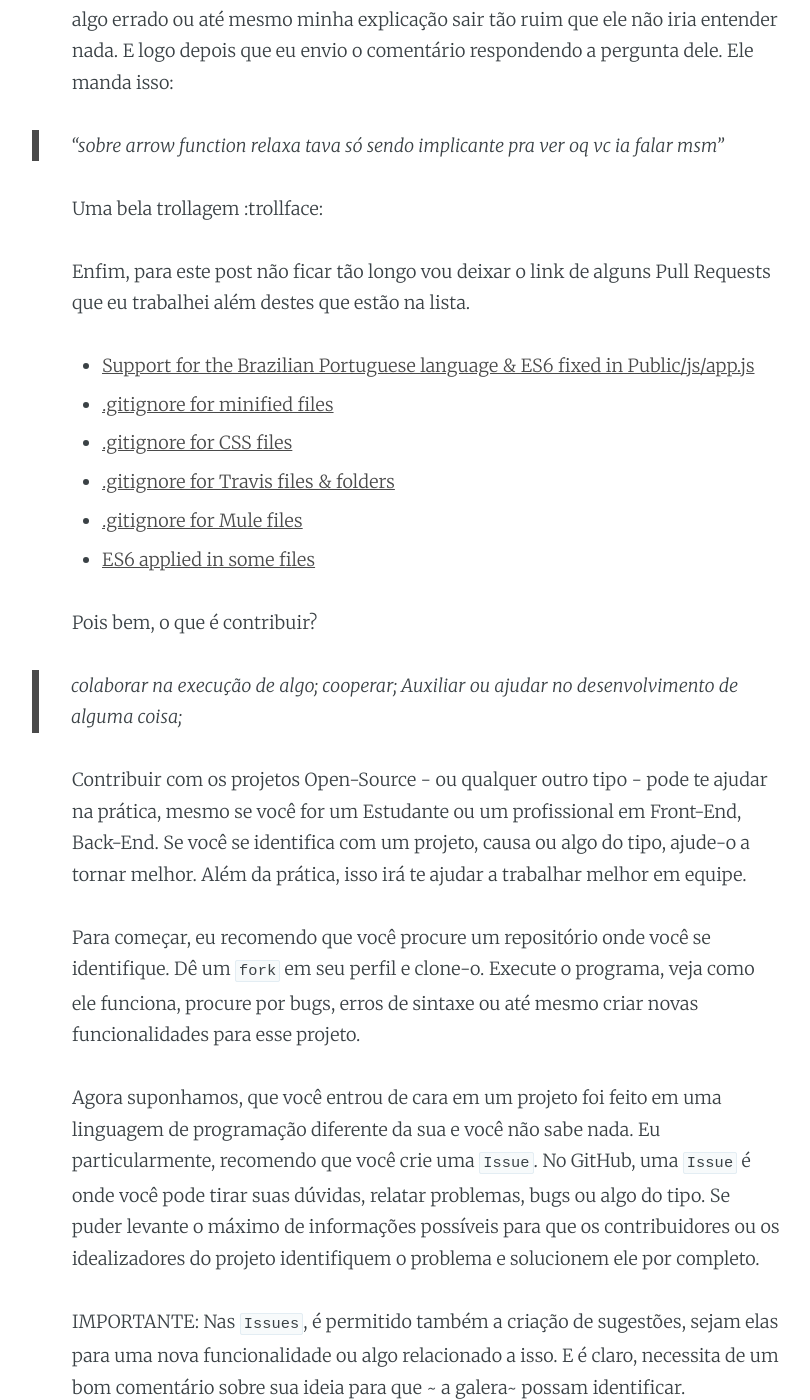
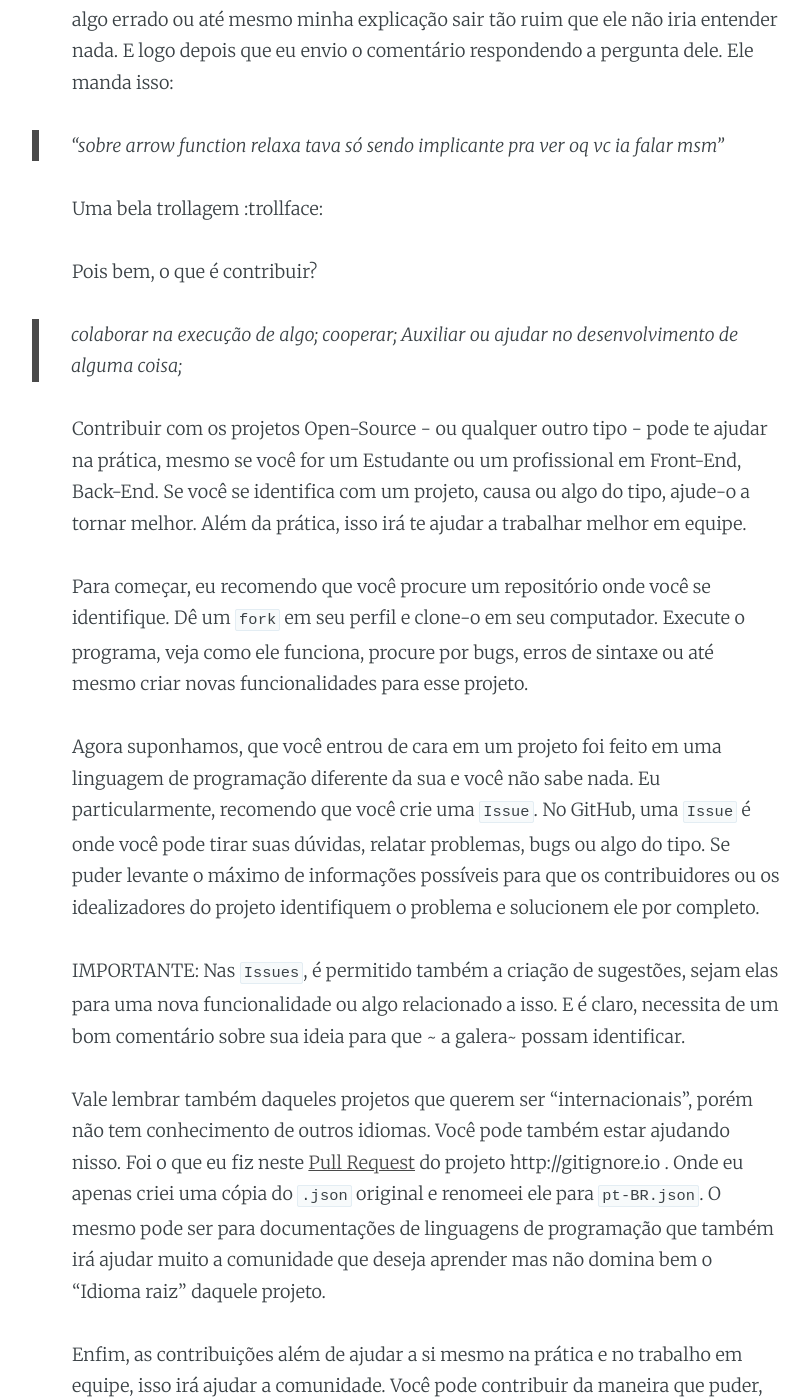
Before and after one commit to gkal19/blog, a Jekyll site: the page built from _posts/2017-04-29-contribuir-no-gh.markdown, in a window 1280 px wide and 1400 px high, scrolled down 2378 px. Shown: the whole window, without its empty margins (213-1023 px from the left). Built offline with Jekyll 4.4.1, drawn with Linux system fonts in a browser that asks for light colours; nearby versions of some CDN libraries; emoji names are drawn with the system emoji font; comment, search, counter and statistics services are not loaded.

Commit message:
Update 2017-04-29-contribuir-no-gh.markdown

```diff
--- a/_posts/2017-04-29-contribuir-no-gh.markdown
+++ b/_posts/2017-04-29-contribuir-no-gh.markdown
@@ -43,15 +43,6 @@ Rapaz, nesse momento eu fiquei bem tenso. Pois fiquei bastante nervoso de falar
 
 Uma bela trollagem :trollface:
 
-Enfim, para este post não ficar tão longo vou deixar o link de alguns Pull Requests que eu trabalhei além destes que estão na lista.
-
-- [Support for the Brazilian Portuguese language & ES6 fixed in Public/js/app.js](https://github.com/joeblau/gitignore.io/pull/347)
-- [.gitignore for minified files](https://github.com/dvcs/gitignore/pull/13)
-- [.gitignore for CSS files](https://github.com/dvcs/gitignore/pull/14)
-- [.gitignore for Travis files & folders](https://github.com/dvcs/gitignore/pull/15)
-- [.gitignore for Mule files](https://github.com/dvcs/gitignore/pull/16)
-- [ES6 applied in some files](https://github.com/jekyll/jekyll-admin/pull/342)
-
 Pois bem, o que é contribuir?
 
 > colaborar na execução de algo; cooperar; Auxiliar ou ajudar no desenvolvimento de alguma coisa;
@@ -59,7 +50,7 @@ Pois bem, o que é contribuir?
 Contribuir com os projetos Open-Source - ou qualquer outro tipo - pode te ajudar na prática, mesmo se você for um Estudante ou um profissional em Front-End, Back-End. Se você se identifica com um projeto, causa ou algo do tipo, ajude-o a tornar melhor.
 Além da prática, isso irá te ajudar a trabalhar melhor em equipe.
 
-Para começar, eu recomendo que você procure um repositório onde você se identifique. Dê um `fork` em seu perfil e clone-o. Execute o programa, veja como ele funciona, procure por bugs, erros de sintaxe ou até mesmo criar novas funcionalidades para esse projeto.
+Para começar, eu recomendo que você procure um repositório onde você se identifique. Dê um `fork` em seu perfil e clone-o em seu computador. Execute o programa, veja como ele funciona, procure por bugs, erros de sintaxe ou até mesmo criar novas funcionalidades para esse projeto.
 
 Agora suponhamos, que você entrou de cara em um projeto foi feito em uma linguagem de programação diferente da sua e você não sabe nada. Eu particularmente, recomendo que você crie uma `Issue`.
 No GitHub, uma `Issue` é onde você pode tirar suas dúvidas, relatar problemas, bugs ou algo do tipo. Se puder levante o máximo de informações possíveis para que os contribuidores ou os idealizadores do projeto identifiquem o problema e solucionem ele por completo.
```
